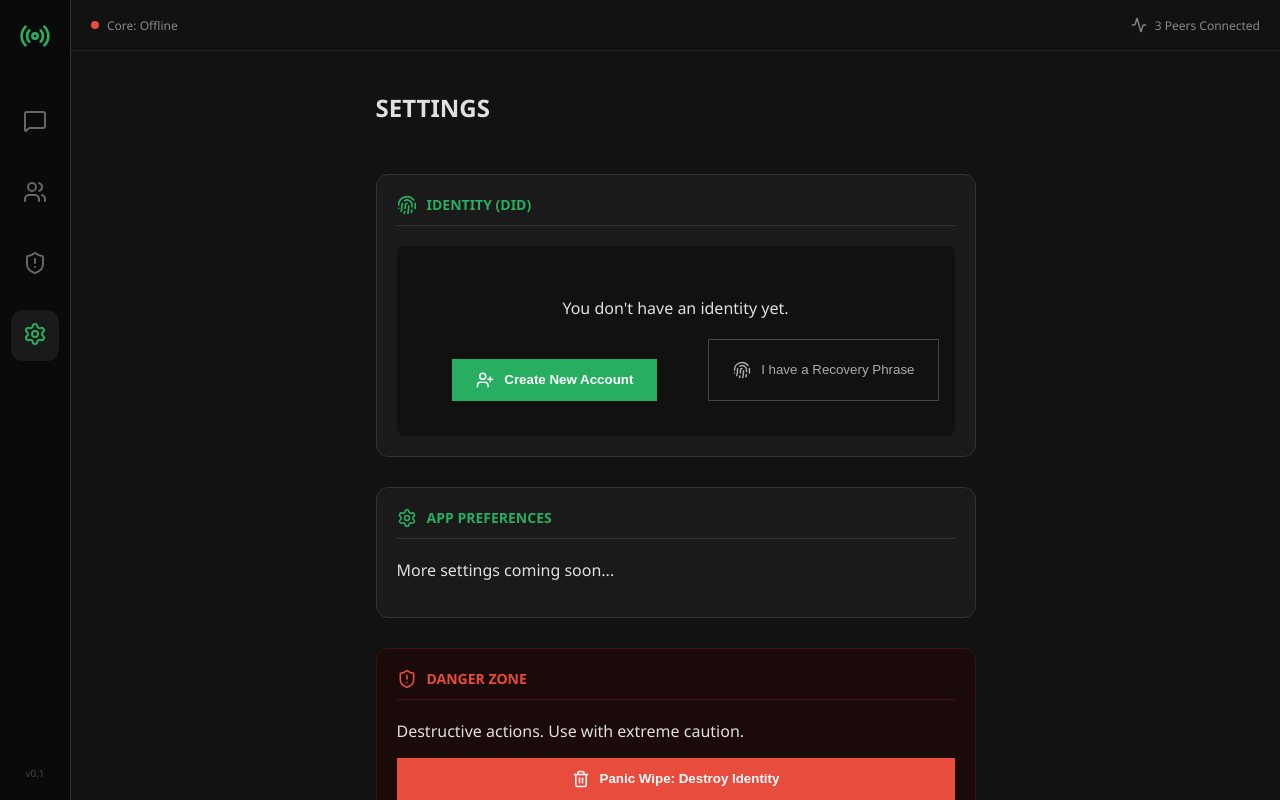
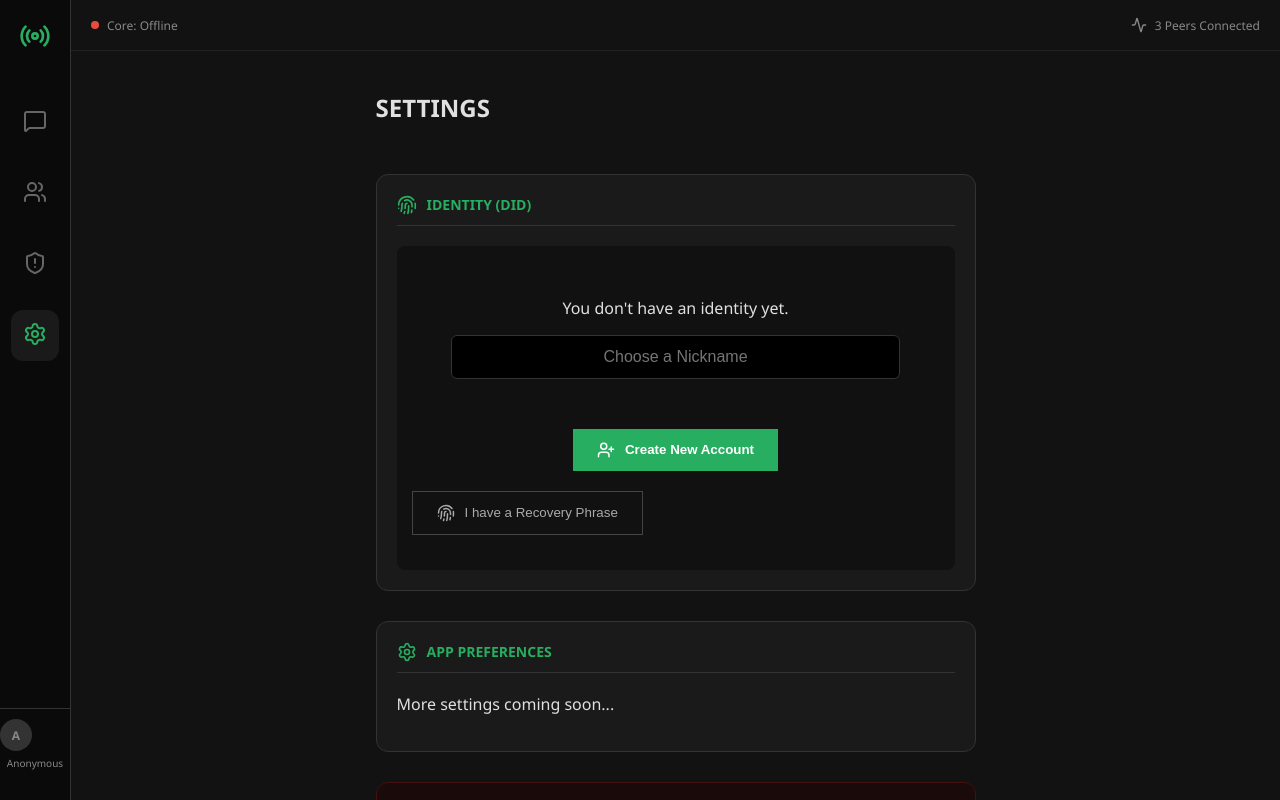
Before and after one commit to alec-c4/ratatoskr, a SvelteKit app in the folder ratatoskr-desktop/: page / in a window 1280 px wide. Both pictures are taken after a click on the button 35 px from the left and 335 px from the top of the page. Built offline with nearby package versions, Linux system fonts and the light colour scheme.

Commit message:
fix: resolve svelte syntax issues and implement open chat from contacts

```diff
--- a/ratatoskr-desktop/src/routes/+page.svelte
+++ b/ratatoskr-desktop/src/routes/+page.svelte
@@ -41,11 +41,12 @@
   let userIdentity = $state<string | null>(null);
   let accountCreated = $state(false);
 
-  // Registration State
     let showRecovery = $state(false);
     let recoveryPhrase = $state("");
     let generatedMnemonic = $state("");
     let copyFeedback = $state("");
+    let registrationName = $state("");
+    let userProfileName = $state("Anonymous");
 
     // Contact State
     let contacts: [string, string | null][] = $state([]);
@@ -54,6 +55,16 @@
     let newContactAlias = $state("");
 
     // Chat State
+    interface ChatMessage {
+      id: string;
+      sender_did: string;
+      content: number[];
+      timestamp: number;
+      msg_type?: string;
+      status?: string;
+      ttl?: number;
+    }
+
     let selectedContact = $state<[string, string | null] | null>(null);
     let chatMessages = $state<ChatMessage[]>([]);
     let newMessage = $state("");
@@ -102,7 +113,7 @@
         await invoke("send_message", {
           recipientDid: selectedContact[0],
           content: newMessage,
-            // To be added to backend send_message call
+          msgTypeStr: nextMessageType,
         });
         await loadMessages(selectedContact[0]);
         newMessage = "";
@@ -120,12 +131,31 @@
       }
     }
 
-  async function selectChat(contact: [string, string | null]) { // eslint-disable-line
+      async function selectChat(contact: [string, string | null]) {
+
+        // eslint-disable-line
+
         selectedContact = contact;
+
         await loadMessages(contact[0]);
+
       }
 
+
+
+      async function openChat(contact: [string, string | null]) {
+
+        activeTab = "chats";
+
+        await selectChat(contact);
+
+      }
+
+
+
       async function loadContacts() {
+
+
       try {
         contacts = await invoke("get_contacts");
       } catch (e) {
@@ -136,7 +166,10 @@
     async function addContact() {
       if (!newContactDid) return;
       try {
-        await invoke("add_contact", { did: newContactDid, alias: newContactAlias || "Unknown" });
+        await invoke("add_contact", {
+          did: newContactDid,
+          alias: newContactAlias || "Unknown",
+        });
         await loadContacts();
         showAddContact = false;
         newContactDid = "";
@@ -153,7 +186,8 @@
         if (id) {
           userIdentity = id;
           accountCreated = true;
-        addLog(`Identity: Loaded key ${id.substring(0, 8)}...`);
+          userProfileName = await invoke("get_profile_name");
+          addLog(`Identity: Loaded key ${id.substring(0, 8)}... as ${userProfileName}`);
         } else {
           userIdentity = null;
           accountCreated = false;
@@ -171,17 +205,21 @@
     }
 
     async function registerIdentity() {
+      if (!registrationName) {
+          alert("Please enter a name");
+          return;
+      }
       try {
-      const [pubKey, mnemonic] = await invoke<[string, string]>("create_identity");
+        const [pubKey, mnemonic] = await invoke<[string, string]>("create_identity", { nickname: registrationName });
         userIdentity = pubKey;
+        userProfileName = registrationName;
         accountCreated = true;
         generatedMnemonic = mnemonic;
-      addLog(`Identity: Created new key ${userIdentity.substring(0, 8)}...`);
+        addLog(`Identity: Created new key for ${registrationName}`);
       } catch (e) {
         addLog(`Registration Error: ${e}`);
       }
     }
-
   async function recoverIdentity() {
     try {
       const pubKey = await invoke<string>("recover_identity", { phrase: recoveryPhrase });
@@ -294,7 +332,10 @@
       </button>
     </nav>
 
-    <div class="version">v0.1</div>
+    <div class="profile-badge">
+        <div class="avatar small">{userProfileName[0]}</div>
+        <div class="p-name">{userProfileName}</div>
+    </div>
   </aside>
 
   <!-- MAIN CONTENT -->
@@ -496,7 +537,9 @@
                             <div class="did">{did.substring(0, 16)}...</div>
                         </div>
                         <div class="actions">
-                            <button class="icon-btn" title="Message"><MessageSquare size={16}/></button>
+                            <button class="icon-btn" title="Message" onclick={() => openChat([did, alias])}>
+                                <MessageSquare size={16}/>
+                            </button>
                         </div>
                     </div>
                 {/each}
@@ -546,16 +589,19 @@
                 {#if !showRecovery}
                   <div class="no-identity">
                     <p>You don't have an identity yet.</p>
+                    <div class="registration-form">
+                        <input type="text" placeholder="Choose a Nickname" bind:value={registrationName} class="name-input" />
                         <div class="auth-buttons">
                         <button class="primary-btn" onclick={registerIdentity}>
                             <UserPlus size={18} />
                             <span>Create New Account</span>
                         </button>
-                      <button class="secondary-btn" onclick={() => showRecovery = true}>
+                        </div>
+                    </div>
+                    <button class="secondary-btn" onclick={() => showRecovery = true} style="margin-top: 20px;">
                         <Fingerprint size={18} />
                         <span>I have a Recovery Phrase</span>
                     </button>
-                    </div>
                   </div>
                 {:else}
                   <div class="recovery-form">
@@ -675,10 +721,38 @@
     color: #e74c3c;
   }
 
-  .version {
+  .profile-badge {
     margin-top: auto;
+    padding: 10px;
+    text-align: center;
+    border-top: 1px solid #333;
+    width: 100%;
+  }
+
+  .p-name {
     font-size: 10px;
-    color: #444;
+    margin-top: 5px;
+    color: #888;
+    overflow: hidden;
+    text-overflow: ellipsis;
+  }
+
+  .name-input {
+    background: #000;
+    border: 1px solid #333;
+    color: white;
+    padding: 12px;
+    border-radius: 6px;
+    width: 80%;
+    margin-bottom: 10px;
+    text-align: center;
+    font-size: 16px;
+  }
+
+  .registration-form {
+    display: flex;
+    flex-direction: column;
+    align-items: center;
   }
 
   /* MAIN AREA */
```
Also changed, not shown: 2 other files (tests, documents, lock files or other folders). Lines whose indentation alone changed are shown as unchanged.
